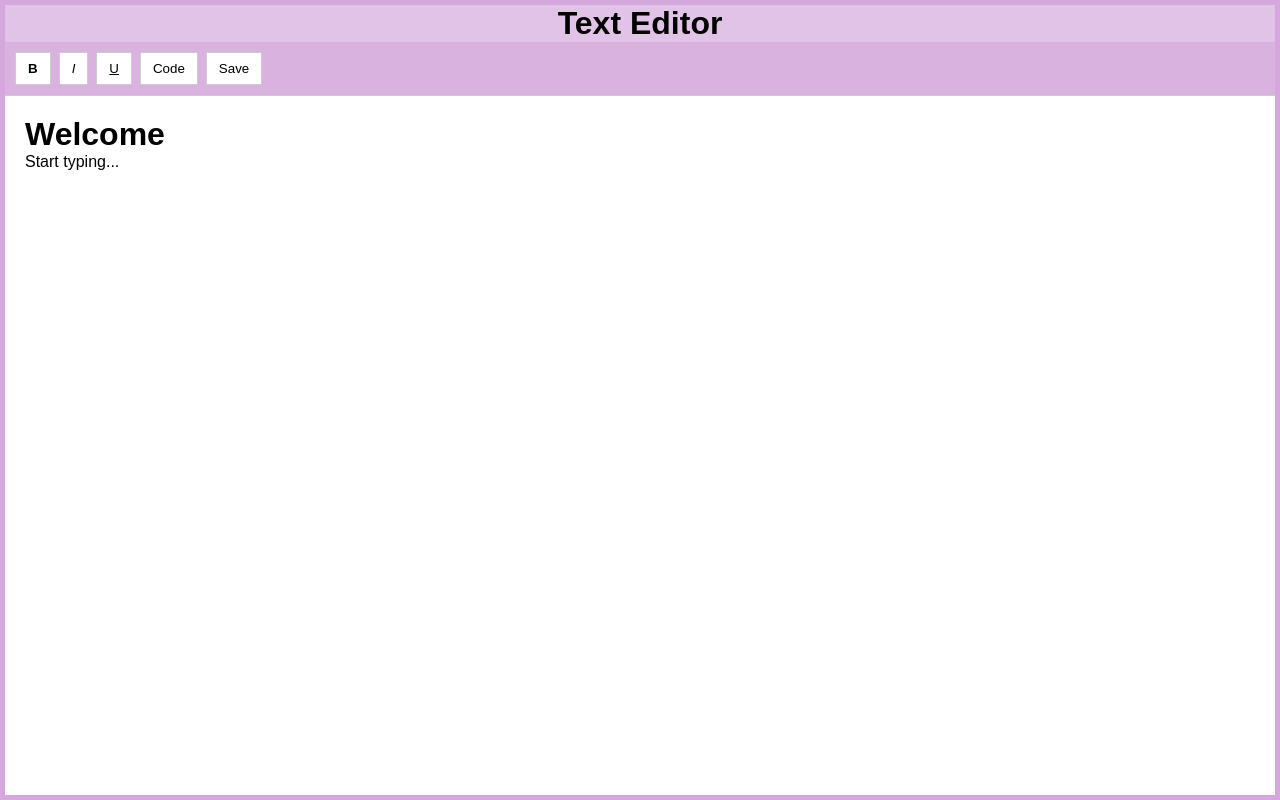
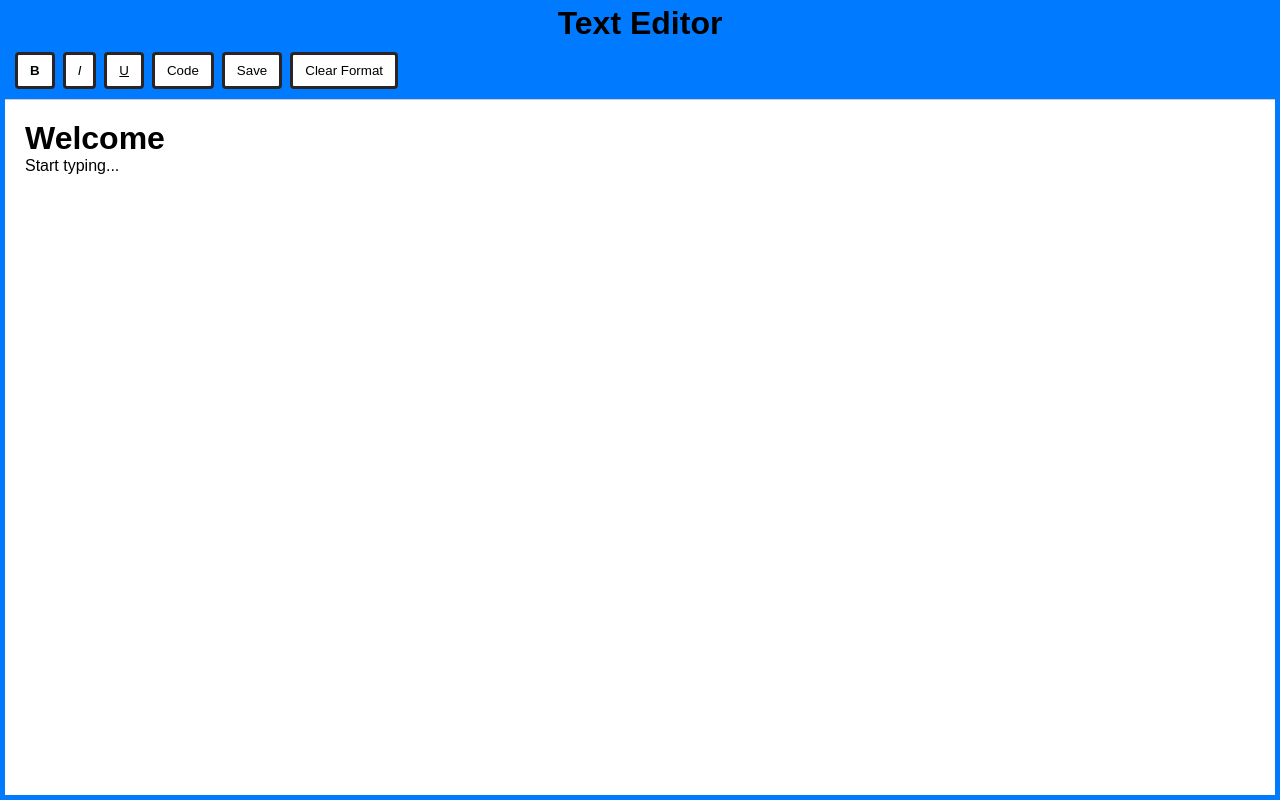
Before and after one commit to akpandey-dev/text-editor, a plain HTML site: page versions/v0.3/index.html in a window 1280 px wide. Drawn offline with Linux system fonts and the light colour scheme.

Commit message:
Add Clear formatting, Ctrl + S for saving and clean UI

```diff
--- a/versions/v0.2/index.html
+++ b/versions/v0.3/index.html
@@ -14,11 +14,11 @@
 
 body{
     font-family:Arial,sans-serif;
-    background:#ca93d58c;
+    background:#007bff;
     display:flex;
     flex-direction:column;
     height:100vh;
-    border: 5px solid #ca93d58c;
+    border: 5px solid #007bff;
 }
 
 .toolbar{
@@ -30,7 +30,7 @@ body{
     gap:8px;
     padding:10px;
     border-bottom:1px solid #ccc;
-    background:#ca93d55f;
+    background: #007bff;
     align-items: center;
     justify-content:flex-start;
     overflow-x: auto;
@@ -45,9 +45,10 @@ body{
 .toolbar button{
     flex-shrink:0;
     padding:8px 12px;
-    border:1px solid #ccc;
+    border:3px solid #2b2424;
     background:white;
     cursor:pointer;
+    border-radius: 4px;
 }
 
 .toolbar button:hover{
@@ -74,6 +75,7 @@ body{
         <button onclick="format('underline')"><u>U</u></button>
         <button onclick="insertCode()">Code</button>
         <button onclick="saveFile()">Save</button>
+        <button onclick="clearFormat()">Clear Format</button>
     </div>
 </div>
 
@@ -93,6 +95,14 @@ toolbar.addEventListener("wheel", (e) => {
     toolbar.scrollLeft += e.deltaY;
 });
 
+document.addEventListener("keydown", (e) => {
+    if ((e.ctrlKey || e.metaKey) && e.key.toLowerCase() === "s") {
+        e.preventDefault();
+        saveFile();
+    }
+});
+
+
 const editor = document.getElementById("editor");
 
 function format(command){
@@ -105,6 +115,10 @@ function insertCode(){
         false,
         "<pre style='background:#222;color:#eee;padding:10px;border-radius:6px;overflow:auto;'><code>// code here</code></pre>"
     );
+}
+
+function clearFormat(){
+    document.execCommand("removeFormat", false, null);
 }
 
 function saveFile(){
```
Also changed, not shown: 1 other file.
